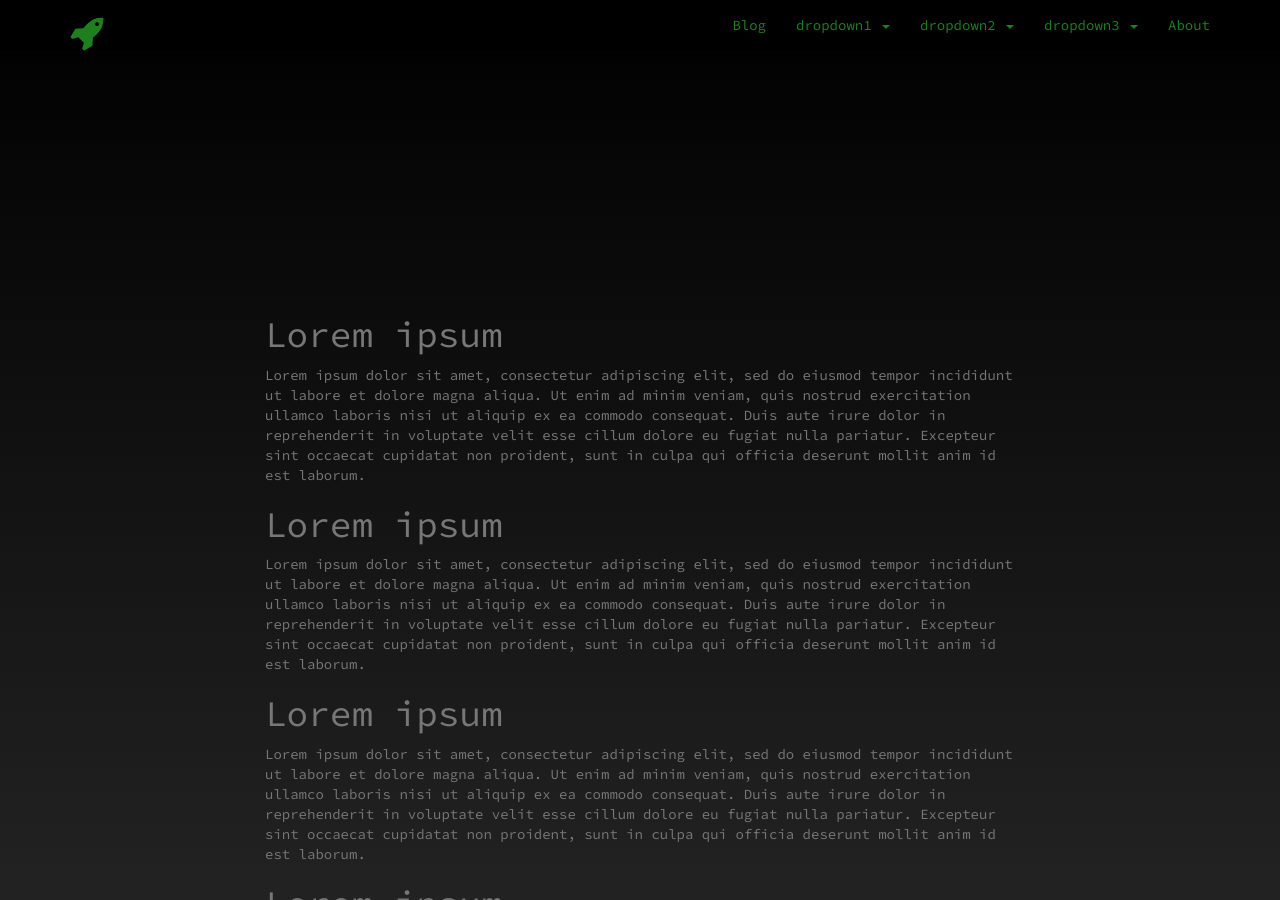
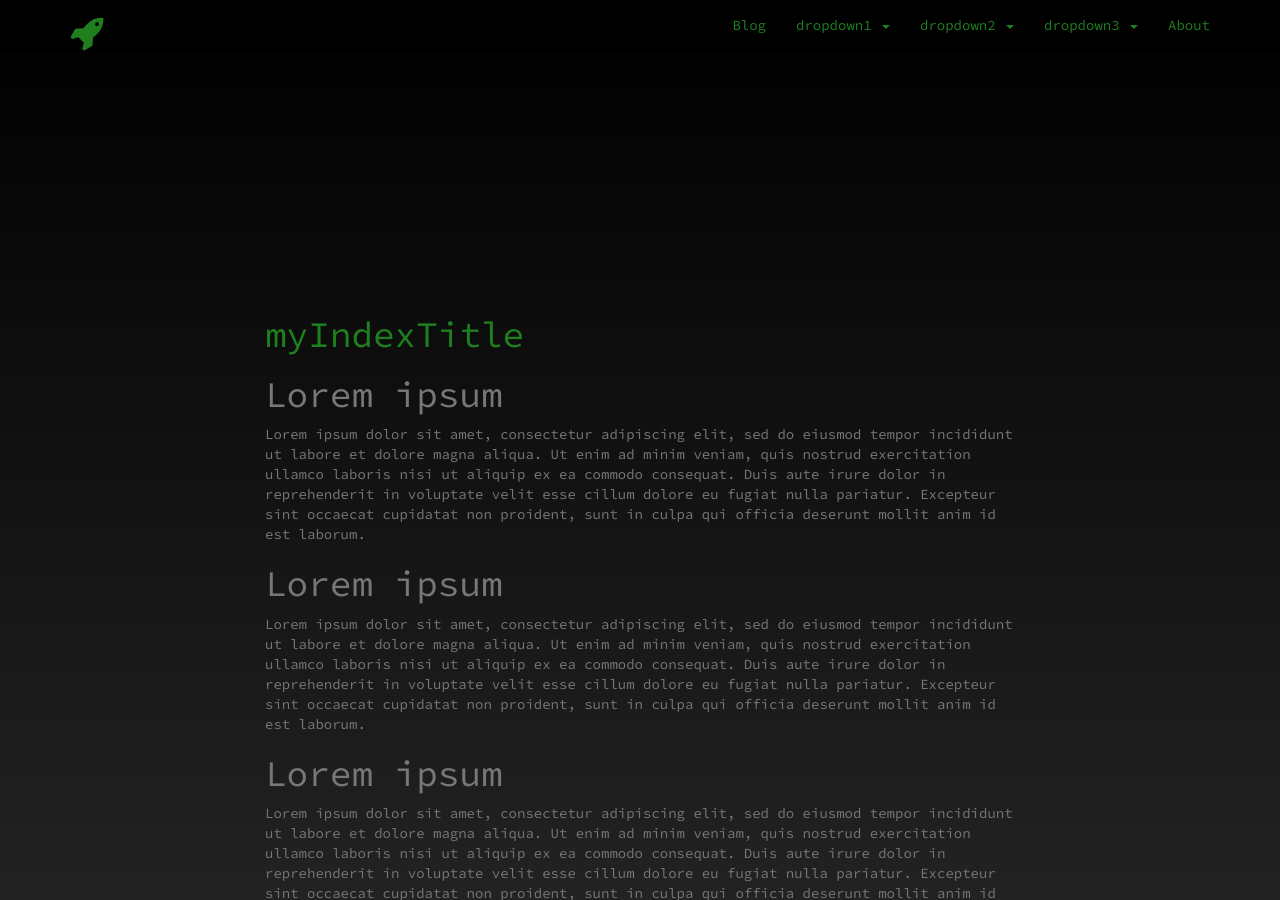
Before and after one commit to luxedo/jekyll-theme-potato-hacker, a Jekyll site: the page built from index.md, in a window 1280 px wide and 900 px high. Built offline with Jekyll 4.4.1, drawn with Linux system fonts in a browser that asks for light colours; nearby versions of some CDN libraries.

```diff
--- a/_config.yml
+++ b/_config.yml
@@ -24,11 +24,17 @@ facebook_username: "<facebook_username>"
 twitter_username: "<twitter_username>"
 gplus_id: "<google_plus_id>"
 linkedin_id: "<linkedin_id>"
+
+# theme repository
+theme_repository: "https://github.com/ArmlessJohn404/potato-hacker-jekyll-template"
+
+# extra settings
 collections:
   projects:
     output: true
 columns: 8
 offset: 2
+
 # Build settings
 markdown: kramdown
 exclude:
--- a/_layouts/default.html
+++ b/_layouts/default.html
@@ -12,6 +12,7 @@
       <section class="content">
         <div class="row">
           <div class="col-sm-{{site.columns}} col-sm-offset-{{site.offset}} content-div">
+            <h1 class="post-title"> {{ page.title }}</h1>
             {{ content }}
           </div>
         </div>
--- a/_layouts/page.html
+++ b/_layouts/page.html
@@ -1,5 +1,4 @@
 ---
 layout: default
 ---
-<h1 class="post-title"> {{ page.title }}</h1>
 {{ content }}
--- a/index.md
+++ b/index.md
@@ -1,6 +1,6 @@
 ---
 layout: default
-title: armlessJohn404
+title: myIndexTitle
 description: Test page
 ---
 # Lorem ipsum
```
Also changed, not shown: about/index.md (+1 -1 lines), blog/index.md (+1 -1 lines), README.md, potato-hacker.gemspec.
